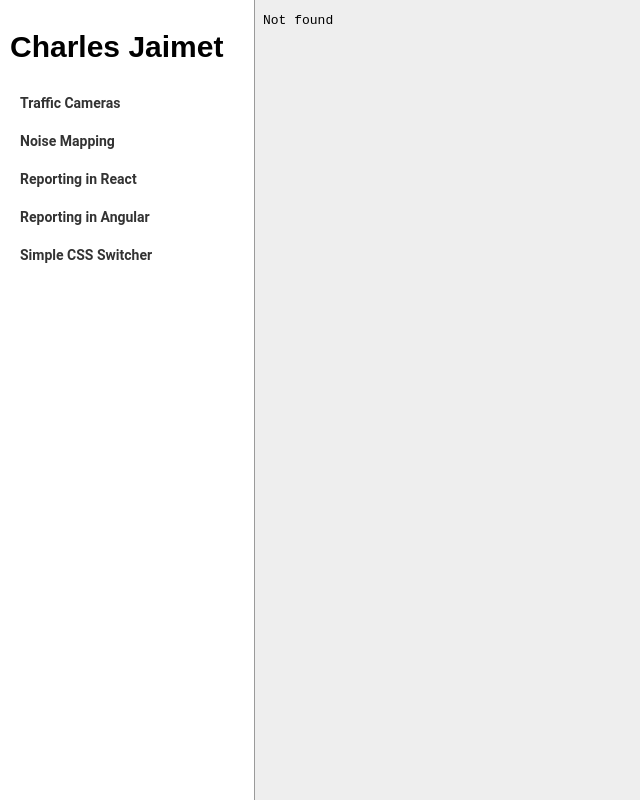
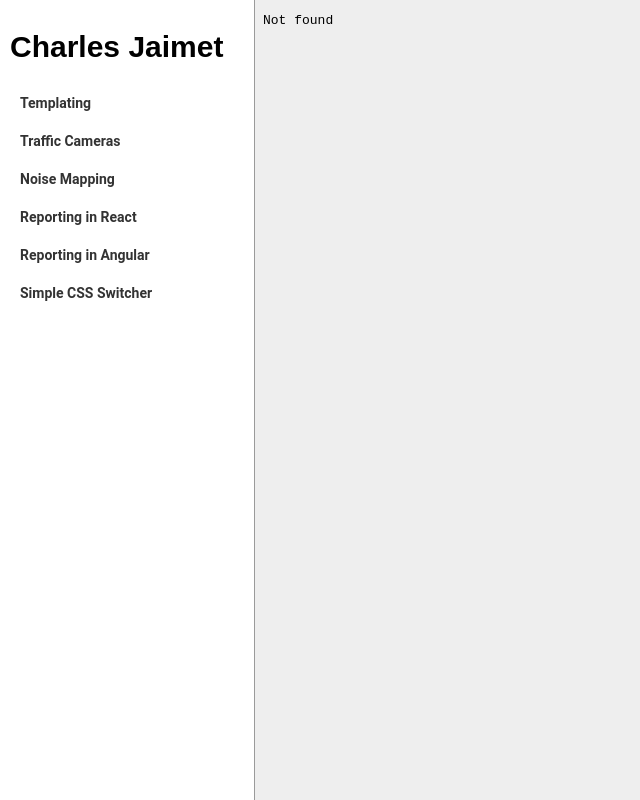
Before and after one commit to cmjaimet/cmjaimet.github.io, a plain HTML site: page index.html in a window 1280 px wide. Shown: the whole page, without its empty margins (0-640 px from the left). Drawn offline with Linux system fonts and the light colour scheme.

Commit message:
Add templating

```diff
--- a/index.html
+++ b/index.html
@@ -11,7 +11,8 @@
 <div id="wrapper">
 	<h1>Charles Jaimet</h1>
 	<ul>
-		<a href="http://localhost:9001/index.html" target="cmjdemo"><li>Traffic Cameras</li></a>
+		<a href="outfits/index.html" target="cmjdemo"><li>Templating</li></a>
+		<a href="traffic/index.html" target="cmjdemo"><li>Traffic Cameras</li></a>
 		<a href="noise/index.html" target="cmjdemo"><li>Noise Mapping</li></a>
 		<a href="react_report/index.html" target="cmjdemo"><li>Reporting in React</li></a>
 		<a href="angular_report/index.html" target="cmjdemo"><li>Reporting in Angular</li></a>
```
